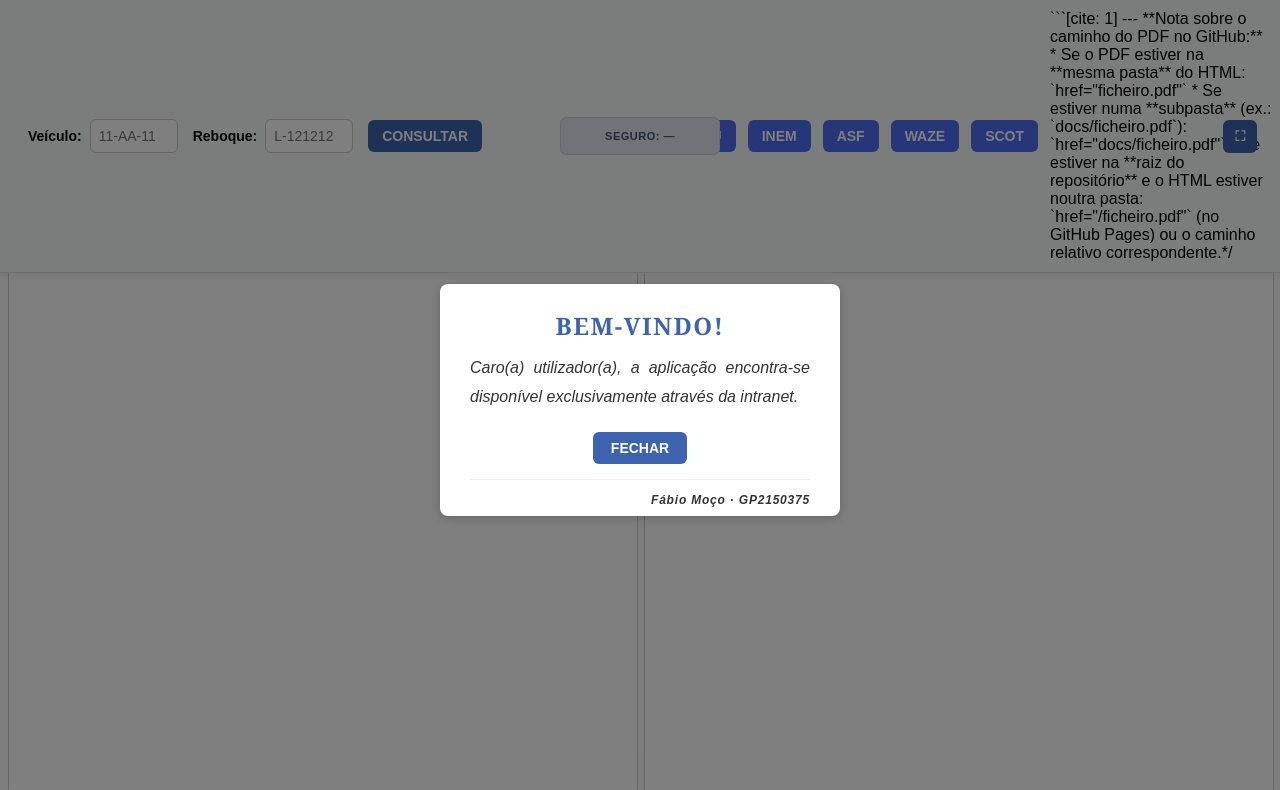
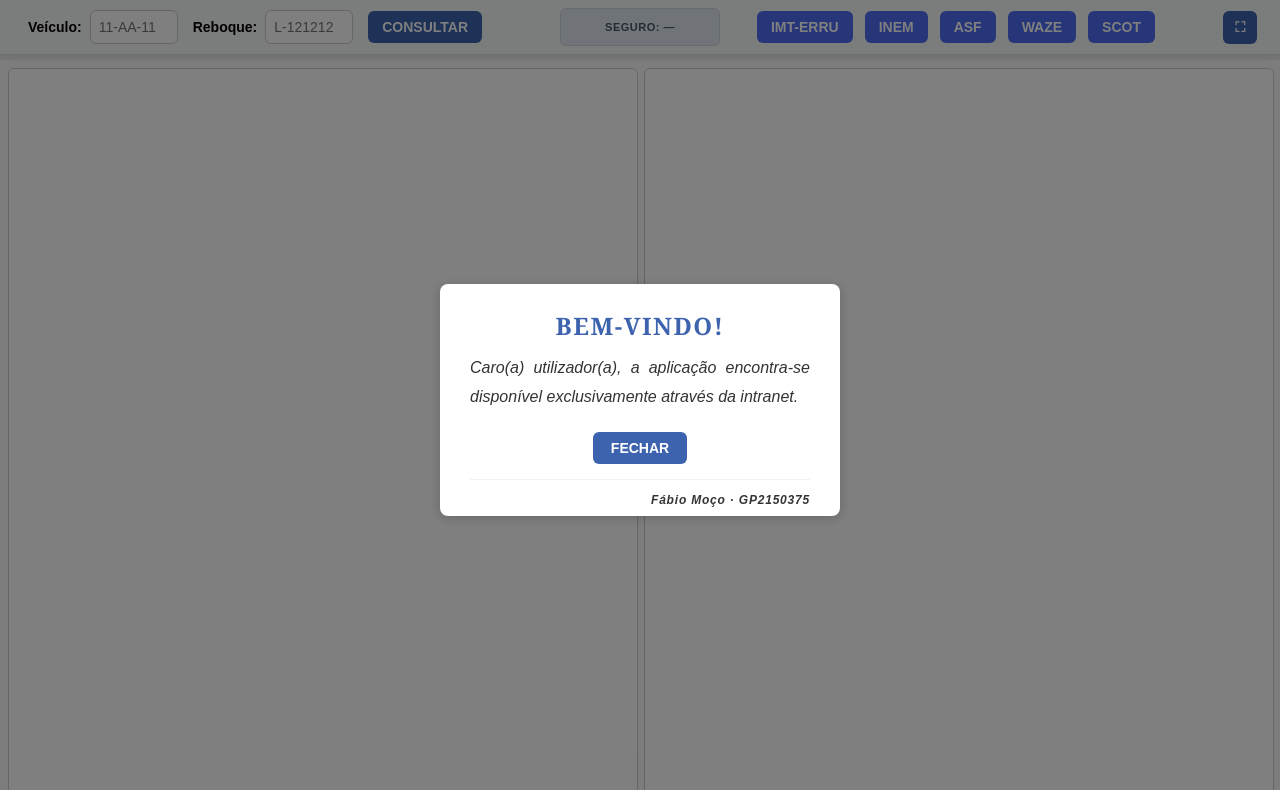
Before and after one commit to bt-ipo/bt-ipo.github.io, a plain HTML site: page teste/IPO_teste.html in a window 1280 px wide. Shown: the top 790 px of the page. Drawn offline with Linux system fonts and the light colour scheme.

Commit message:
Update IPO_teste.html

````diff
--- a/teste/IPO_teste.html
+++ b/teste/IPO_teste.html
@@ -1013,12 +1013,7 @@ function obterIdInstalacao() {
       <button type="button" class="aux-btn" onclick="consultarINEM()">INEM</button>
       <button type="button" class="aux-btn" onclick="consultarASF()">ASF</button>
       <button type="button" class="aux-btn" onclick="consultarWAZE()">WAZE</button>
-      <a href="documento.pdf" target="_blank" rel="noopener noreferrer" class="aux-btn">SCOT</a>
- 	```[cite: 1]
-	--- **Nota sobre o caminho do PDF no GitHub:**
-		* Se o PDF estiver na **mesma pasta** do HTML: `href="ficheiro.pdf"`
-		* Se estiver numa **subpasta** (ex.: `docs/ficheiro.pdf`): `href="docs/ficheiro.pdf"`
-		* Se estiver na **raiz do repositório** e o HTML estiver noutra pasta: `href="/ficheiro.pdf"` (no GitHub Pages) ou o caminho relativo correspondente.*/
+      <a href="1-SCOT AGO26.pdf" target="_blank" rel="noopener noreferrer" class="aux-btn">SCOT</a>
       <button class="fullscreen-btn" onclick="toggleFullscreen()" title="Ecrã Inteiro">⛶</button>
     </div>
 
````
